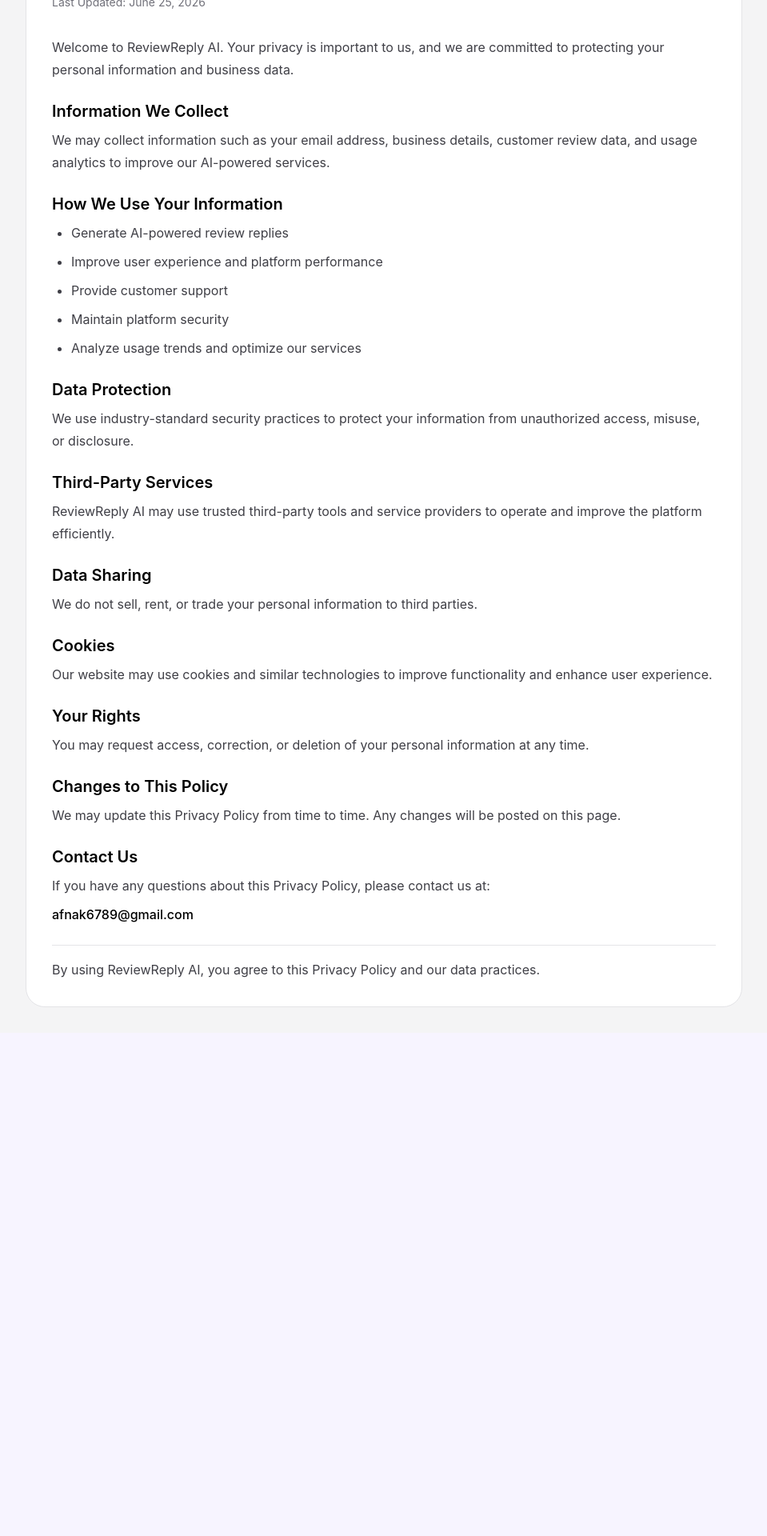
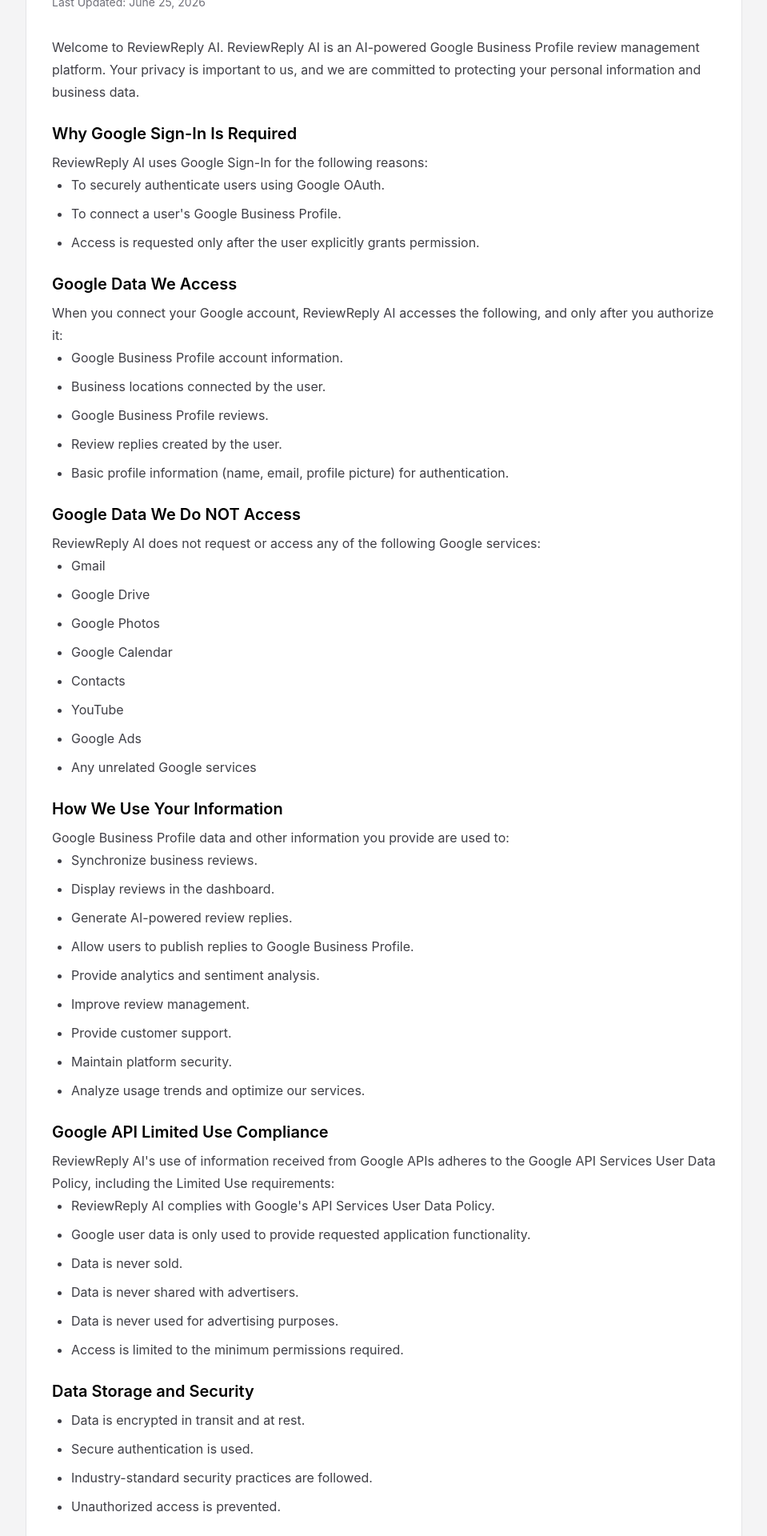
Before and after one commit to afnankhan123456/reviewreply-ai, a Next.js app: page /legal/privacy-policy in a window 1280 px wide. Shown: the part 120-2040 px from the top of the page at 80% size, without its empty margins (160-1119 px from the left). Before the commit the page ends 1411 px from the top, so only its background shows below. Built offline with nearby package versions, Linux system fonts and the light colour scheme.

Commit message:
Update page.tsx

```diff
--- a/app/legal/privacy-policy/page.tsx
+++ b/app/legal/privacy-policy/page.tsx
@@ -15,17 +15,65 @@ export default function PrivacyPolicyPage() {
         <div className="space-y-6 text-zinc-700 dark:text-zinc-300 leading-7">
 
           <p>
-            Welcome to ReviewReply AI. Your privacy is important to us, and we are committed to protecting your personal information and business data.
+            Welcome to ReviewReply AI. ReviewReply AI is an AI-powered Google Business Profile
+            review management platform. Your privacy is important to us, and we are committed to
+            protecting your personal information and business data.
           </p>
 
           <div>
             <h2 className="text-xl font-semibold mb-2 text-black dark:text-white">
-              Information We Collect
+              Why Google Sign-In Is Required
             </h2>
 
             <p>
-              We may collect information such as your email address, business details, customer review data, and usage analytics to improve our AI-powered services.
+              ReviewReply AI uses Google Sign-In for the following reasons:
             </p>
+
+            <ul className="list-disc pl-6 space-y-2">
+              <li>To securely authenticate users using Google OAuth.</li>
+              <li>To connect a user's Google Business Profile.</li>
+              <li>Access is requested only after the user explicitly grants permission.</li>
+            </ul>
+          </div>
+
+          <div>
+            <h2 className="text-xl font-semibold mb-2 text-black dark:text-white">
+              Google Data We Access
+            </h2>
+
+            <p>
+              When you connect your Google account, ReviewReply AI accesses the following, and
+              only after you authorize it:
+            </p>
+
+            <ul className="list-disc pl-6 space-y-2">
+              <li>Google Business Profile account information.</li>
+              <li>Business locations connected by the user.</li>
+              <li>Google Business Profile reviews.</li>
+              <li>Review replies created by the user.</li>
+              <li>Basic profile information (name, email, profile picture) for authentication.</li>
+            </ul>
+          </div>
+
+          <div>
+            <h2 className="text-xl font-semibold mb-2 text-black dark:text-white">
+              Google Data We Do NOT Access
+            </h2>
+
+            <p>
+              ReviewReply AI does not request or access any of the following Google services:
+            </p>
+
+            <ul className="list-disc pl-6 space-y-2">
+              <li>Gmail</li>
+              <li>Google Drive</li>
+              <li>Google Photos</li>
+              <li>Google Calendar</li>
+              <li>Contacts</li>
+              <li>YouTube</li>
+              <li>Google Ads</li>
+              <li>Any unrelated Google services</li>
+            </ul>
           </div>
 
           <div>
@@ -33,23 +81,54 @@ export default function PrivacyPolicyPage() {
               How We Use Your Information
             </h2>
 
+            <p>
+              Google Business Profile data and other information you provide are used to:
+            </p>
+
             <ul className="list-disc pl-6 space-y-2">
-              <li>Generate AI-powered review replies</li>
-              <li>Improve user experience and platform performance</li>
-              <li>Provide customer support</li>
-              <li>Maintain platform security</li>
-              <li>Analyze usage trends and optimize our services</li>
+              <li>Synchronize business reviews.</li>
+              <li>Display reviews in the dashboard.</li>
+              <li>Generate AI-powered review replies.</li>
+              <li>Allow users to publish replies to Google Business Profile.</li>
+              <li>Provide analytics and sentiment analysis.</li>
+              <li>Improve review management.</li>
+              <li>Provide customer support.</li>
+              <li>Maintain platform security.</li>
+              <li>Analyze usage trends and optimize our services.</li>
             </ul>
           </div>
 
           <div>
             <h2 className="text-xl font-semibold mb-2 text-black dark:text-white">
-              Data Protection
+              Google API Limited Use Compliance
             </h2>
 
             <p>
-              We use industry-standard security practices to protect your information from unauthorized access, misuse, or disclosure.
+              ReviewReply AI's use of information received from Google APIs adheres to the
+              Google API Services User Data Policy, including the Limited Use requirements:
             </p>
+
+            <ul className="list-disc pl-6 space-y-2">
+              <li>ReviewReply AI complies with Google's API Services User Data Policy.</li>
+              <li>Google user data is only used to provide requested application functionality.</li>
+              <li>Data is never sold.</li>
+              <li>Data is never shared with advertisers.</li>
+              <li>Data is never used for advertising purposes.</li>
+              <li>Access is limited to the minimum permissions required.</li>
+            </ul>
+          </div>
+
+          <div>
+            <h2 className="text-xl font-semibold mb-2 text-black dark:text-white">
+              Data Storage and Security
+            </h2>
+
+            <ul className="list-disc pl-6 space-y-2">
+              <li>Data is encrypted in transit and at rest.</li>
+              <li>Secure authentication is used.</li>
+              <li>Industry-standard security practices are followed.</li>
+              <li>Unauthorized access is prevented.</li>
+            </ul>
           </div>
 
           <div>
@@ -58,8 +137,16 @@ export default function PrivacyPolicyPage() {
             </h2>
 
             <p>
-              ReviewReply AI may use trusted third-party tools and service providers to operate and improve the platform efficiently.
+              ReviewReply AI relies on the following trusted third-party services to operate the
+              platform:
             </p>
+
+            <ul className="list-disc pl-6 space-y-2">
+              <li>Google OAuth</li>
+              <li>Google Business Profile API</li>
+              <li>Hosting provider</li>
+              <li>Payment provider (if applicable)</li>
+            </ul>
           </div>
 
           <div>
@@ -84,12 +171,32 @@ export default function PrivacyPolicyPage() {
 
           <div>
             <h2 className="text-xl font-semibold mb-2 text-black dark:text-white">
-              Your Rights
+              User Rights
             </h2>
 
             <p>
-              You may request access, correction, or deletion of your personal information at any time.
+              You have the right to:
             </p>
+
+            <ul className="list-disc pl-6 space-y-2">
+              <li>Disconnect your Google account.</li>
+              <li>Revoke Google OAuth permissions anytime.</li>
+              <li>Request account deletion.</li>
+              <li>Request deletion of stored data.</li>
+            </ul>
+          </div>
+
+          <div>
+            <h2 className="text-xl font-semibold mb-2 text-black dark:text-white">
+              Data Deletion
+            </h2>
+
+            <ul className="list-disc pl-6 space-y-2">
+              <li>Users may request deletion of their account.</li>
+              <li>Users may request deletion of stored Google Business Profile data.</li>
+              <li>Google OAuth access tokens are removed after account disconnection.</li>
+              <li>Data is deleted according to our retention policy.</li>
+            </ul>
           </div>
 
           <div>
@@ -104,7 +211,7 @@ export default function PrivacyPolicyPage() {
 
           <div>
             <h2 className="text-xl font-semibold mb-2 text-black dark:text-white">
-              Contact Us
+              Contact Information
             </h2>
 
             <p>
@@ -112,7 +219,10 @@ export default function PrivacyPolicyPage() {
             </p>
 
             <p className="mt-2 font-medium text-black dark:text-white">
-              afnak6789@gmail.com
+              Support Email: afnak6789@gmail.com
+            </p>
+            <p className="mt-1 font-medium text-black dark:text-white">
+              Official Website: https://www.reviewreply-ai.in
             </p>
           </div>
 
```
